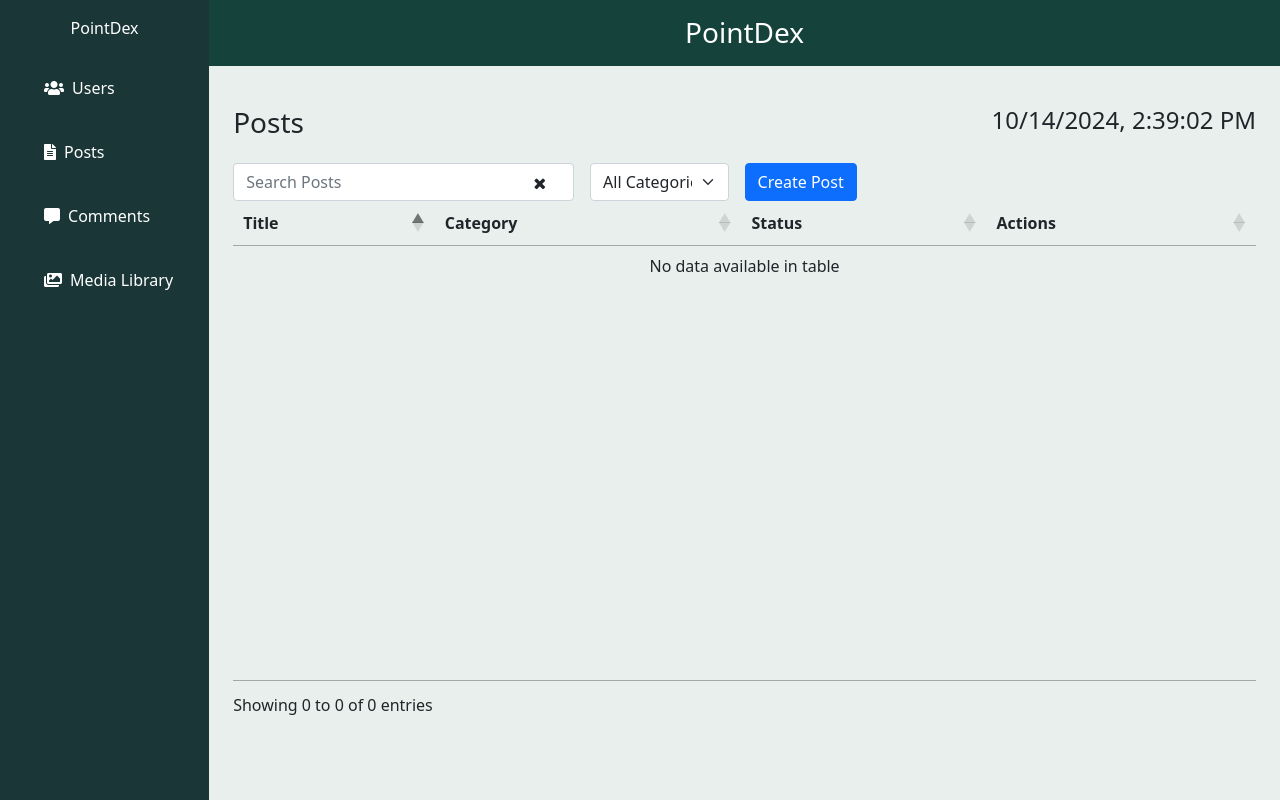
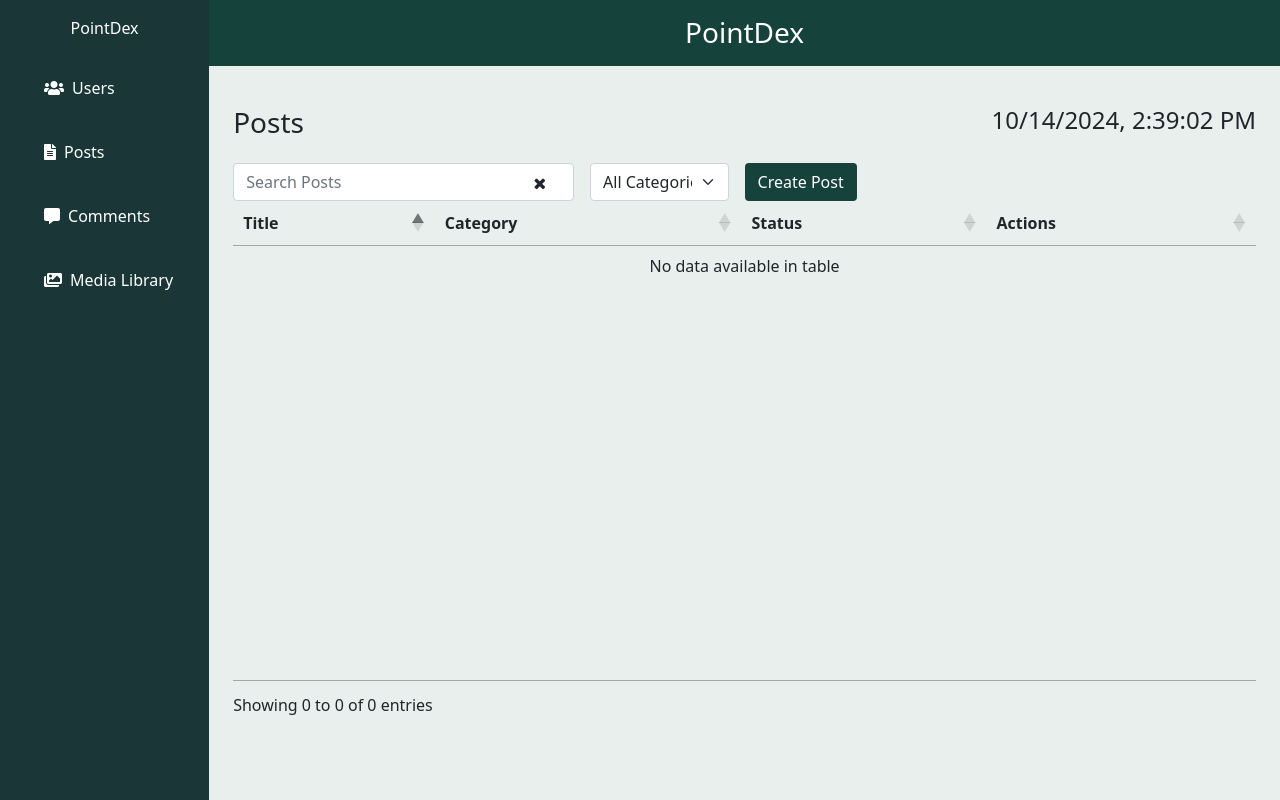
Before and after one commit to Adex29/BlogSite, a PHP site: page /Posts.php in a window 1280 px wide. Run offline with PHP 8.4, Linux system fonts and the light colour scheme; some libraries are stand-ins or nearby versions.

Commit message:
Change add button color and hover color

```diff
--- a/Pages/Admin/MainDashBoard.php
+++ b/Pages/Admin/MainDashBoard.php
@@ -31,7 +31,7 @@
                     </select>
                 </div>
                 <div class="ml-auto">
-                    <button class="btn btn-primary align-self-end" data-bs-toggle="modal" data-bs-target="#userModal">Create User</button>
+                    <button class="btn add-btn align-self-end" data-bs-toggle="modal" data-bs-target="#userModal">Create User</button>
                 </div>
             </div>
             <!-- <div class="row">
--- a/Pages/Admin/Posts.php
+++ b/Pages/Admin/Posts.php
@@ -28,7 +28,7 @@
                     </select>
                 </div>
                 <div class="ml-auto">
-                    <button class="btn btn-primary align-self-end" data-bs-toggle="modal" data-bs-target="#postModal">Create Post</button>
+                    <button class="btn add-btn align-self-end" data-bs-toggle="modal" data-bs-target="#postModal">Create Post</button>
                 </div>
             </div>
 
```
